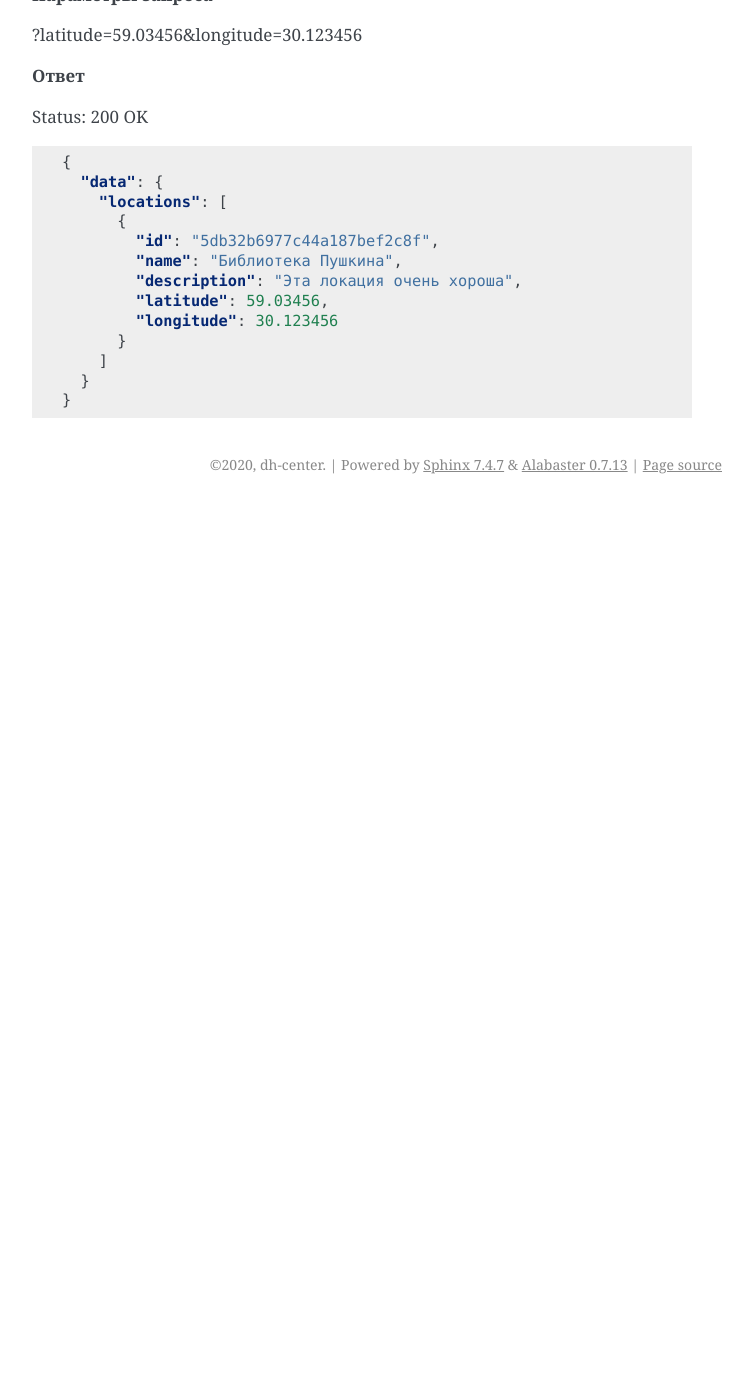
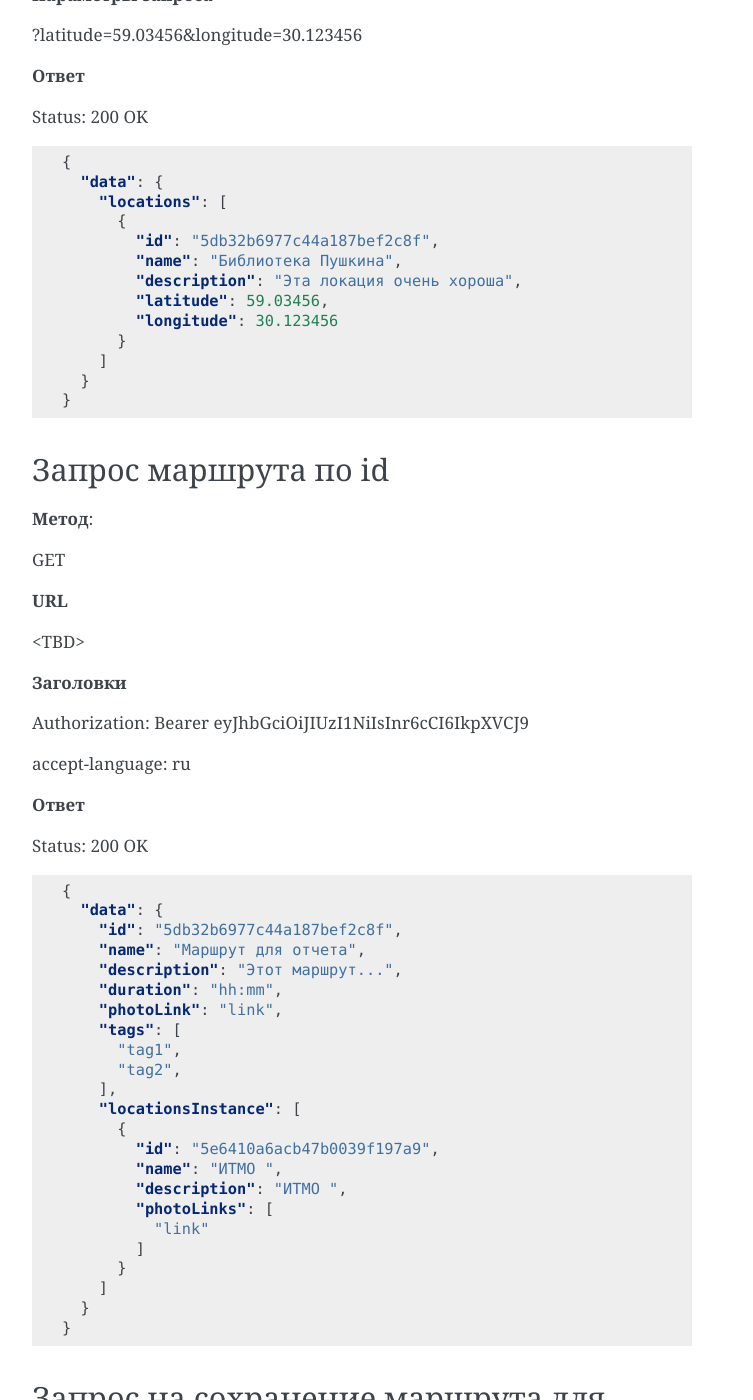
Before and after one commit to dh-center/st-retrospect-docs, a Sphinx documentation site: the page built from docs/pages/api-spec.rst, in a window 1280 px wide and 1400 px high, scrolled down 5518 px. Shown: the whole window, without its empty margins (388-1141 px from the left). Built offline with Sphinx 7.4.7, drawn with Linux system fonts in a browser that asks for light colours; before the commit the page ends 6022 px from its top, so only the background shows below that; some of the changed text lies outside the part shown.

Commit message:
Added save route and route by id queries

```diff
--- a/docs/pages/api-spec.rst
+++ b/docs/pages/api-spec.rst
@@ -287,3 +287,77 @@
         ]
       }
     }
+
+Запрос маршрута по id
+==================================================================
+
+**Метод**:
+
+GET
+
+**URL**
+
+<TBD>
+
+**Заголовки**
+
+Authorization: Bearer eyJhbGciOiJIUzI1NiIsInr6cCI6IkpXVCJ9
+
+accept-language: ru
+
+**Ответ**
+
+Status: 200 OK
+
+.. code-block:: json
+
+    {
+      "data": {
+        "id": "5db32b6977c44a187bef2c8f",
+        "name": "Маршрут для отчета",
+        "description": "Этот маршрут...",
+        "duration": "hh:mm",
+        "photoLink": "link",
+        "tags": [
+          "tag1",
+          "tag2",
+        ],
+        "locationsInstance": [
+          {
+            "id": "5e6410a6acb47b0039f197a9",
+            "name": "ИТМО ",
+            "description": "ИТМО ",
+            "photoLinks": [
+              "link"
+            ]
+          }
+        ]
+      }
+    }
+
+Запрос на сохранение маршрута для пользователя
+==================================================================
+
+**Метод**:
+
+POST
+
+**Заголовки**
+
+Authorization: Bearer eyJhbGciOiJIUzI1NiIsInr6cCI6IkpXVCJ9
+
+**URL**
+
+<TBD>
+
+**Тело запроса**:
+
+.. code-block:: json
+
+   {
+      "routeId": "5db32b6977c44a187bef2c8f"
+   }
+
+**Ответ**
+
+Status: 200 OK
```
